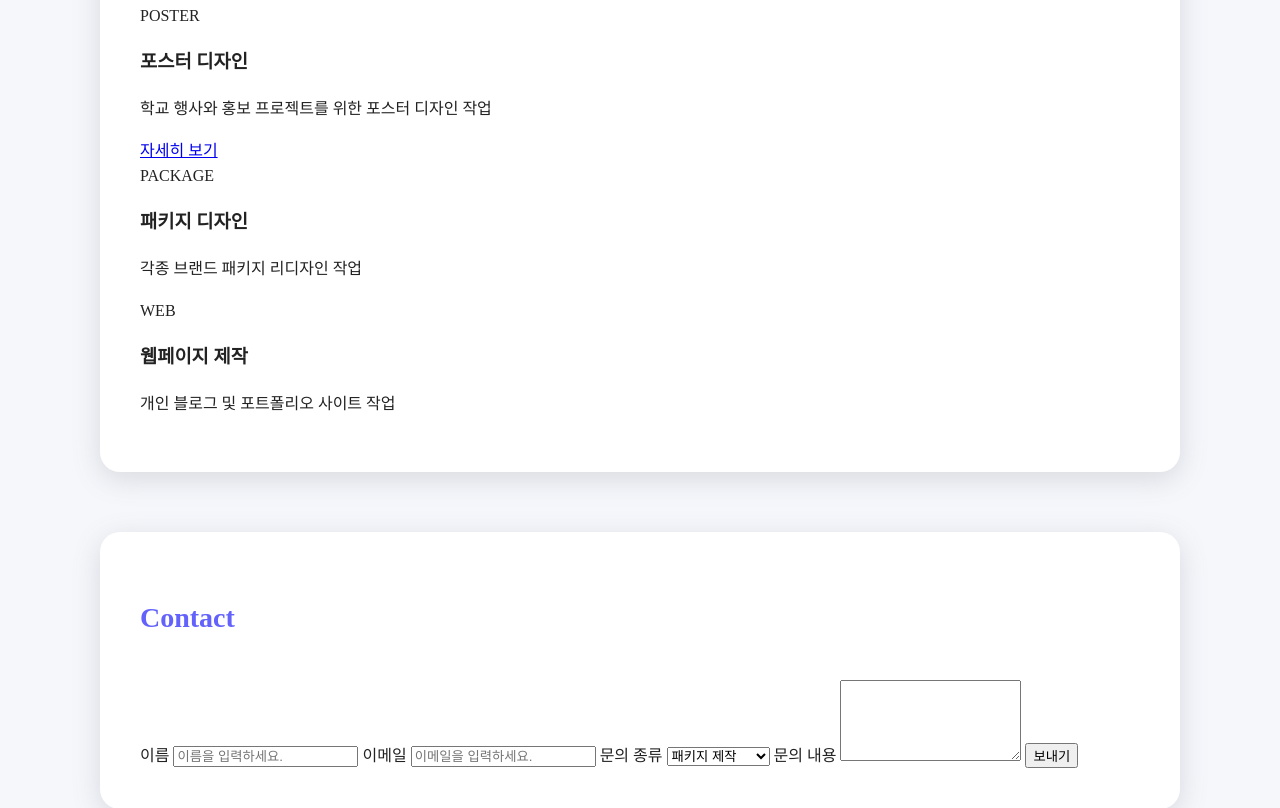
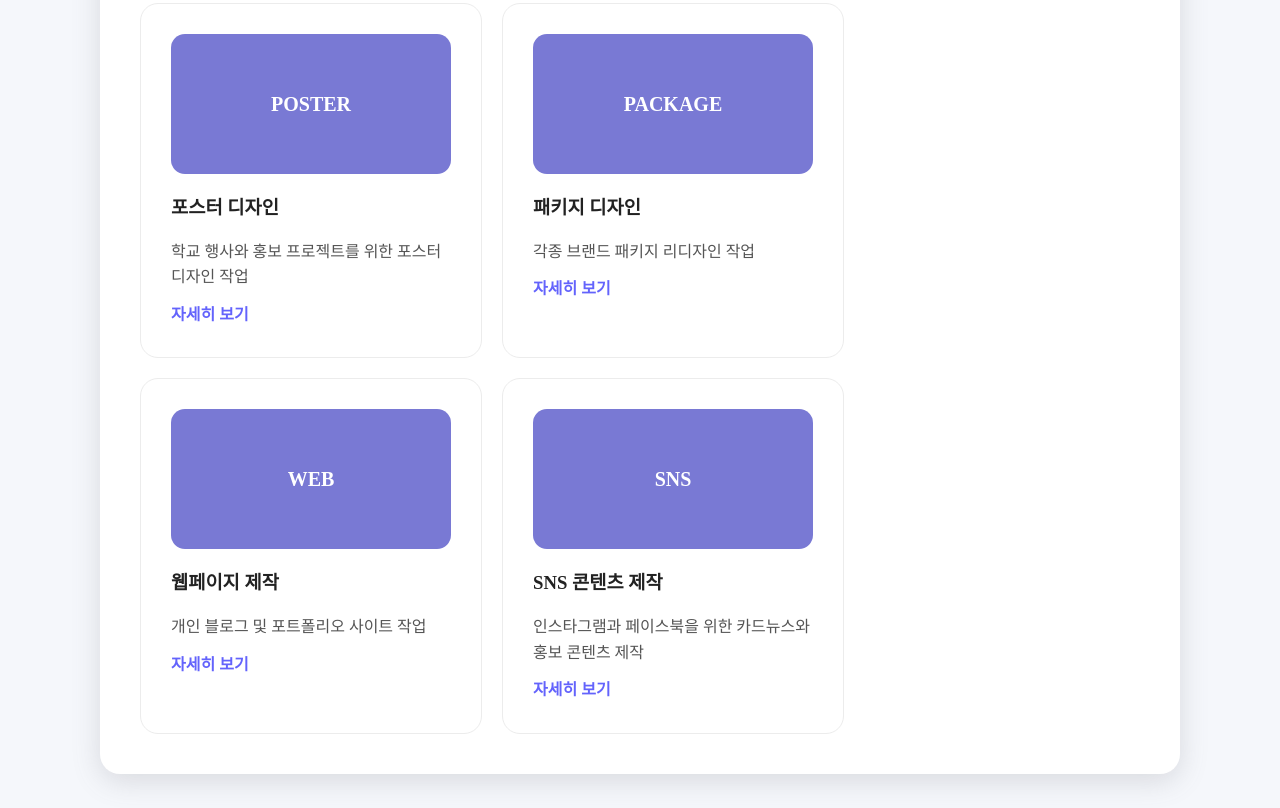
Before and after one commit to gimb34062-gif/portfolio, a plain HTML site: page index.html in a window 1280 px wide. Shown: the part 1577-2385 px from the top of the page. Drawn offline with Linux system fonts and the light colour scheme.

Commit message:
Add files via upload

```diff
--- a/index.html
+++ b/index.html
@@ -59,30 +59,42 @@
 
         <div class="portfolio-grid">
             <div class="card">
-                <div>POSTER</div>
+                <div class="card-image">POSTER</div>
                 <h3>포스터 디자인</h3>
                 <p>학교 행사와 홍보 프로젝트를 위한 포스터 디자인 작업</p>
                 <a href="#">자세히 보기</a>
             </div>
 
             <div class="card">
-                <div>PACKAGE</div>
+                <div class="card-image">PACKAGE</div>
                 <h3>패키지 디자인</h3>
                 <p>각종 브랜드 패키지 리디자인 작업</p>
+                <a href="#">자세히 보기</a>
             </div>
 
             <div class="card">
-                <div>WEB</div>
+                <div class="card-image">WEB</div>
                 <h3>웹페이지 제작</h3>
                 <p>개인 블로그 및 포트폴리오 사이트 작업</p>
+                <a href="#">자세히 보기</a>
             </div>
+
+            <div class="card">
+                <div class="card-image">SNS</div>
+                <h3>SNS 콘텐츠 제작</h3>
+                <p>인스타그램과 페이스북을 위한 카드뉴스와 홍보 콘텐츠 제작</p>
+                <a href="#">자세히 보기</a>
+            </div>
+
+
+
         </div>
 
     </section>
 
     <section id="contact">
         <h2>Contact</h2>
-        <form>
+        <form class="contact-form">
             <label for="name">이름</label>
             <input type="text" name="name" placeholder="이름을 입력하세요.">
 
--- a/style.css
+++ b/style.css
@@ -30,8 +30,9 @@ nav ul li a:hover{
 }
 
 .hero {
-    background-color: rgb(99, 99, 252);
-    color: whitesmoke;
+    background: #6363FC;
+    background: linear-gradient(0deg, rgba(99, 99, 252, 1) 0%, rgba(145, 182, 255, 1) 100%);
+    color: white;
     padding: 100px 20px;
     text-align: center;
 }
@@ -123,3 +124,77 @@ footer {
     color:#666;
     font-size: 14px;
 }
+
+.card{
+    width:280px;
+    border: 1px solid #ececec;
+    border-radius: 18px;
+    padding: 30px;
+}
+
+.card h3 {
+    color:#222;
+    margin-bottom: 15px;
+}
+
+.card p {
+    color:#555;
+    margin-bottom: 12px;
+}
+
+.card a{
+    color:#6363FC;
+    text-decoration: none;
+    font-weight: bold;
+}
+
+.card a:hover{
+    text-decoration: underline;
+}
+
+.card-image {
+    height:140px;
+    background-color: #7979d4;
+    border-radius: 14px;
+    font-size: 20px;
+    font-weight: bold;
+    color:#ffffff;
+    display: flex;
+    justify-content: center;
+    align-items: center;
+    margin-bottom: 18px;
+}
+
+.portfolio-grid{
+    display: flex;
+    gap: 20px;
+    flex-wrap: wrap;
+}
+
+.contact-form label {
+    display:block;
+    margin-top: 16px;
+    margin-bottom: 8px;
+    color:#333;
+    font-weight: bold;
+}
+
+.contact-form input,
+.contact-form select,
+.contact-form textarea {
+    width:100%;
+    padding:14px;
+    border: 1px solid #d1d5db;
+    border-radius: 14px;
+    font-size: 15px;
+}
+
+.contact-form input[type="submit"] {
+    margin-top: 20px;
+    background-color: #7979d4;
+    color: white;
+    width:200px;
+    font-size: 16px;
+    border: none;
+    padding: 14px 24px;
+}
```
